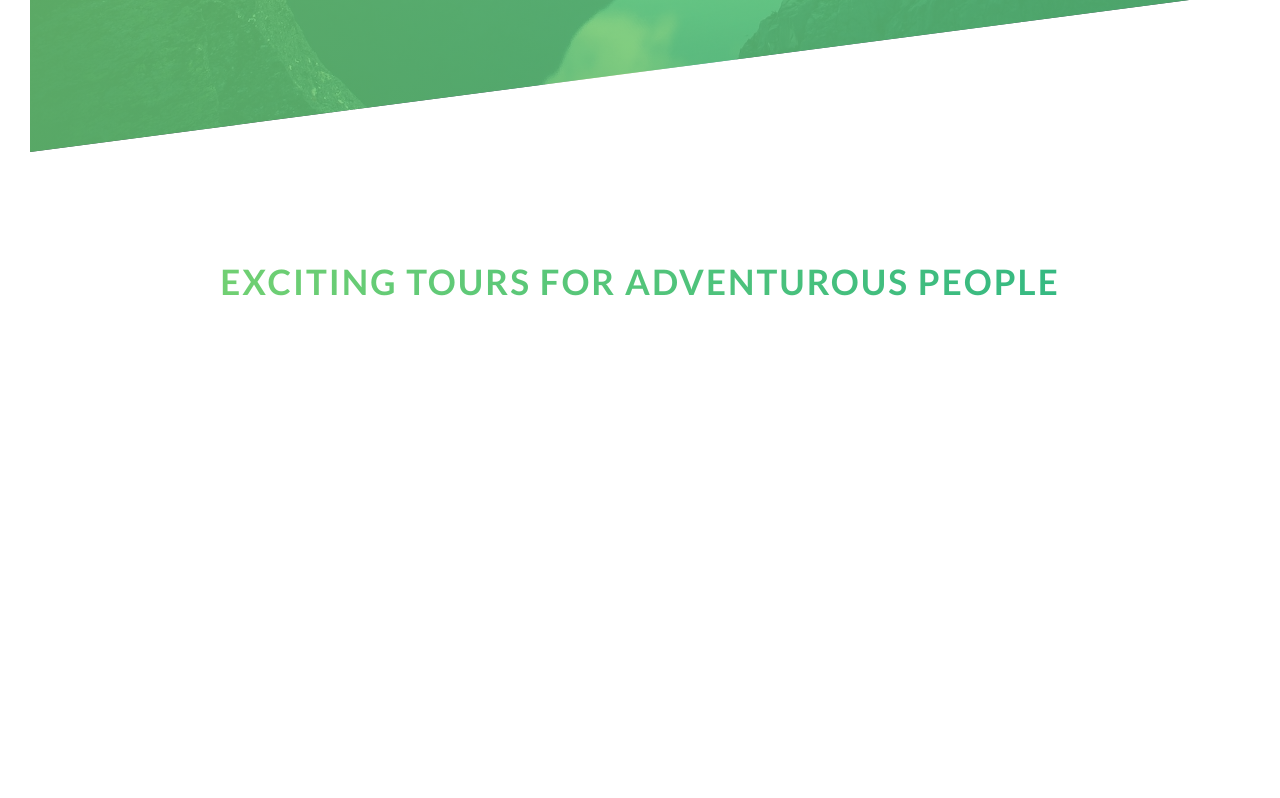
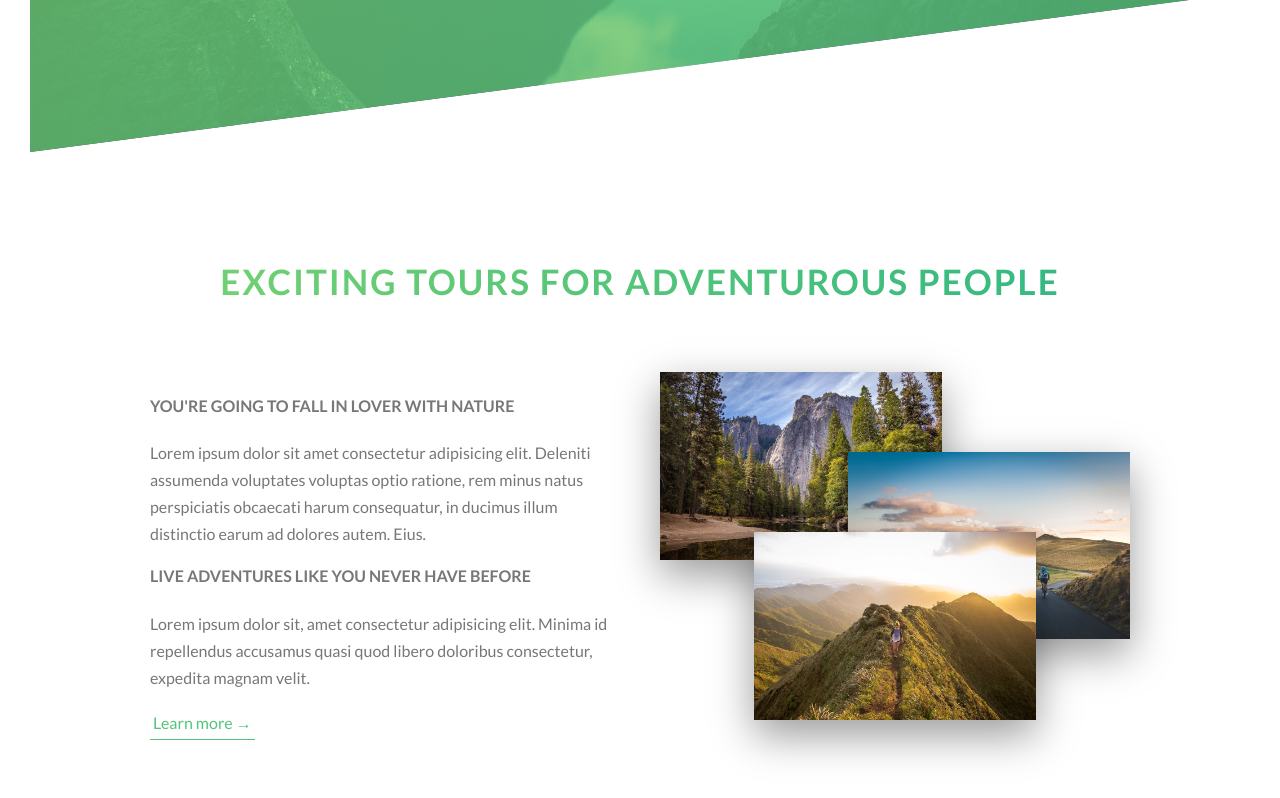
Before and after one commit to PaulGreetham/natours, a React (Create React App) app: page / in a window 1280 px wide. Shown: the part 638-1436 px from the top of the page. Before the commit the page ends 1230 px from the top, so only its background shows below. Built offline with nearby package versions, Linux system fonts and the light colour scheme.

Commit message:
about section complete

```diff
--- a/src/assets/styles/_variables.scss
+++ b/src/assets/styles/_variables.scss
@@ -7,4 +7,5 @@ $color-grey-dark: #777;
 $color-white: #fff;
 $color-black: #000;
 
-// spacing
+// font-sizes
+$default-font-size: 1.6rem;
--- a/src/components/about/About.scss
+++ b/src/components/about/About.scss
@@ -23,4 +23,98 @@
       text-shadow: 0.5rem 1rem 2rem rgba($color-black, 0.2);
     }
   }
+
+  .info-section {
+    display: flex;
+    padding: 8rem 12rem;
+    gap: 4rem;
+
+    .info {
+      display: flex;
+      flex-direction: column;
+      width: 100%;
+
+      h3 {
+        font-size: $default-font-size;
+        font-weight: 700;
+        text-transform: uppercase;
+        padding-bottom: 2rem;
+      }
+
+      p {
+        font-size: $default-font-size;
+
+        &:not(:last-child) {
+          margin-bottom: 1.5rem;
+        }
+      }
+
+      .info-button {
+        &:link,
+        &:visited {
+          display: inline-block;
+          font-size: $default-font-size;
+          color: $color-primary;
+          text-decoration: none;
+          width: fit-content;
+          border-bottom: 1px solid $color-primary;
+          padding: 3px;
+          transition: all 0.2s;
+        }
+
+        &:hover {
+          background-color: $color-primary;
+          color: $color-white;
+          transform: translateY(-2px);
+          box-shadow: 0 1rem 2rem rgba($color-black, 0.2);
+        }
+
+        &:active {
+          transform: translateY(-1px);
+          box-shadow: 0 0.5rem 1rem rgba($color-black, 0.2);
+        }
+      }
+    }
+
+    .info-images {
+      display: flex;
+      position: relative;
+      width: 100%;
+      transition: all 0.2s;
+
+      img {
+        width: 60%;
+        box-shadow: 0 1.5rem 4rem rgba($color-black, 0.4);
+        position: absolute;
+        transition: all 0.2s;
+        outline-offset: 2rem;
+
+        &.photo-1 {
+          top: -2rem;
+          left: 0;
+        }
+
+        &.photo-2 {
+          right: 0;
+          top: 6rem;
+        }
+
+        &.photo-3 {
+          left: 20%;
+          top: 14rem;
+        }
+
+        &:hover {
+          outline: 1.5rem solid $color-primary;
+          transform: scale(1.05) translateY(-0.5rem);
+          z-index: 1;
+          box-shadow: 0 2.5rem 4rem rgba($color-black, 0.5);
+        }
+      }
+
+      &:hover img:not(:hover) {
+        transform: scale(0.95);
+      }
+    }
+  }
 }
--- a/src/components/about/About.tsx
+++ b/src/components/about/About.tsx
@@ -1,10 +1,28 @@
 import React from 'react';
 import './About.scss';
+import photo1 from '../../assets/images/nat-1-large.jpg';
+import photo2 from '../../assets/images/nat-2-large.jpg';
+import photo3 from '../../assets/images/nat-3-large.jpg';
 
 const About: React.FC = () => {
   return (
     <main className="about">
       <h2>Exciting tours for adventurous people</h2>
+      <section className="info-section">
+        <section className="info">
+          <h3>You're going to fall in lover with nature</h3>
+          <p>Lorem ipsum dolor sit amet consectetur adipisicing elit. Deleniti assumenda voluptates voluptas optio ratione, rem minus natus perspiciatis obcaecati harum consequatur, in ducimus illum distinctio earum ad dolores autem. Eius.</p>
+          <h3>Live adventures like you never have before</h3>
+          <p>Lorem ipsum dolor sit, amet consectetur adipisicing elit. Minima id repellendus accusamus quasi quod libero doloribus consectetur, expedita magnam velit.</p>
+
+          <a href="/" className="info-button">Learn more &rarr;</a>
+        </section>
+        <section className="info-images">
+          <img src={photo1} alt="Photo-1" className="photo-1"/>
+          <img src={photo2} alt="Photo-2" className="photo-2"/>
+          <img src={photo3} alt="Photo-3" className="photo-3"/>
+        </section>
+      </section>
     </main>
   );
 };
--- a/src/components/header/Header.scss
+++ b/src/components/header/Header.scss
@@ -65,7 +65,7 @@
     border-radius: 10rem;
     transition: all 0.2s;
     position: relative;
-    font-size: 1.6rem;
+    font-size: $default-font-size;
     background-color: $color-white;
     color: $color-grey-dark;
 
```
